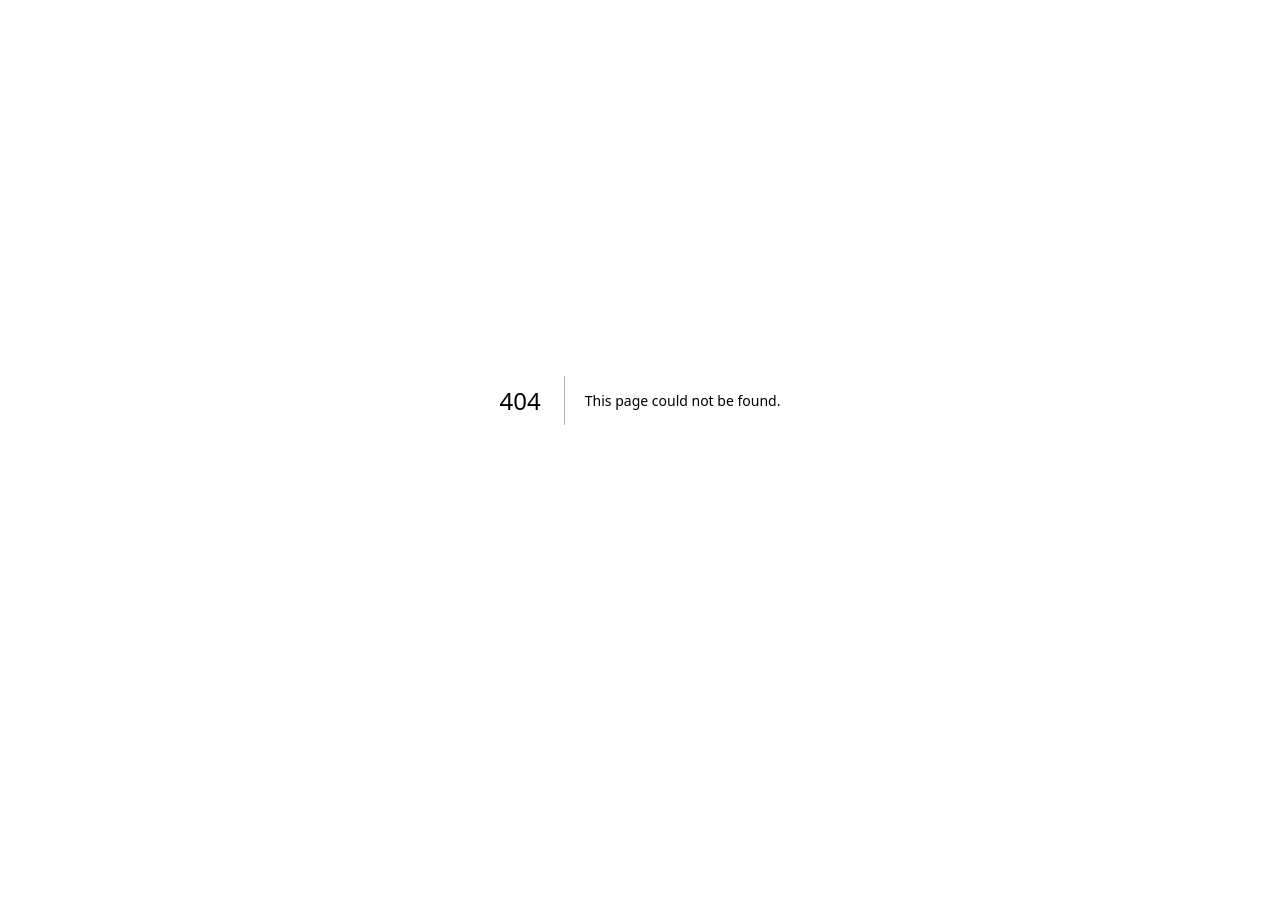
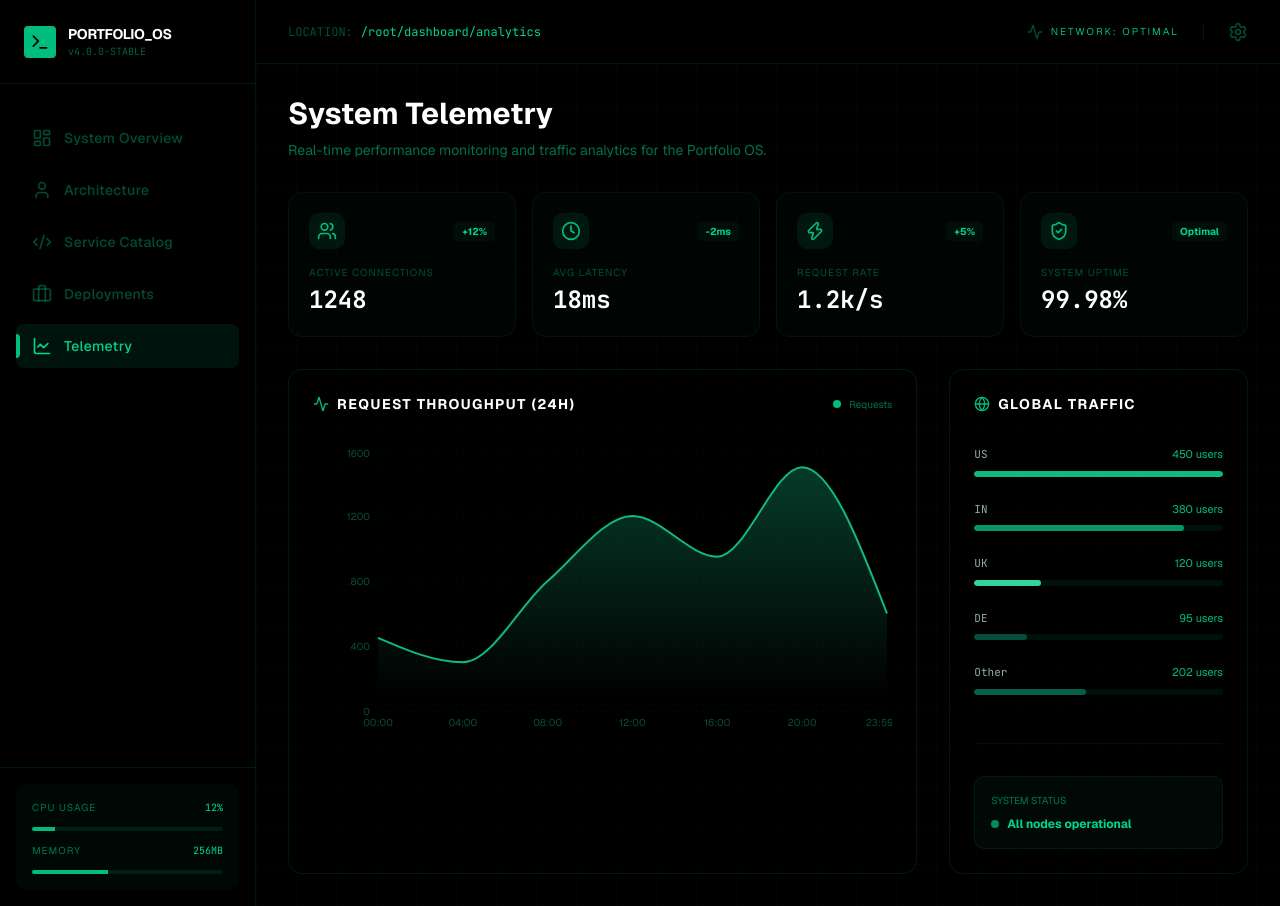
Before and after one commit to Mohith-c7/BuildByMohith, a Next.js app: page /dashboard/analytics in a window 1280 px wide. Before the commit this address had no page. Before the commit the page ends 800 px from the top, so only its background shows below. Built offline with nearby package versions, Linux system fonts and the light colour scheme.

Commit message:
feat: implement telemetry dashboard (analytics) with Recharts

```diff
--- a/package.json
+++ b/package.json
@@ -18,6 +18,7 @@
     "next": "^16.2.6",
     "react": "^19.2.6",
     "react-dom": "^19.2.6",
+    "recharts": "^3.8.1",
     "shadcn": "^4.7.0",
     "tailwind-merge": "^3.6.0",
     "three": "^0.184.0",
--- /dev/null
+++ b/src/app/dashboard/analytics/page.tsx
@@ -0,0 +1,179 @@
+"use client";
+
+import React, { useState, useEffect } from 'react';
+import { motion } from 'framer-motion';
+import {
+  AreaChart,
+  Area,
+  XAxis,
+  YAxis,
+  CartesianGrid,
+  Tooltip,
+  ResponsiveContainer,
+  BarChart,
+  Bar,
+  Cell
+} from 'recharts';
+import { Activity, Users, Clock, Zap, Globe, ShieldCheck } from 'lucide-react';
+
+const REQUEST_DATA = [
+  { time: '00:00', requests: 450, latency: 12 },
+  { time: '04:00', requests: 300, latency: 15 },
+  { time: '08:00', requests: 800, latency: 10 },
+  { time: '12:00', requests: 1200, latency: 18 },
+  { time: '16:00', requests: 950, latency: 14 },
+  { time: '20:00', requests: 1500, latency: 22 },
+  { time: '23:59', requests: 600, latency: 12 },
+];
+
+const GEOGRAPHIC_DATA = [
+  { country: 'US', users: 450, color: '#10b981' },
+  { country: 'IN', users: 380, color: '#059669' },
+  { country: 'UK', users: 120, color: '#34d399' },
+  { country: 'DE', users: 95, color: '#064e3b' },
+  { country: 'Other', users: 202, color: '#065f46' },
+];
+
+export default function AnalyticsPage() {
+  const [liveTraffic, setLiveTraffic] = useState(1247);
+
+  useEffect(() => {
+    const interval = setInterval(() => {
+      setLiveTraffic(prev => prev + Math.floor(Math.random() * 5) - 2);
+    }, 3000);
+    return () => clearInterval(interval);
+  }, []);
+
+  return (
+    <div className="space-y-8">
+      <div>
+        <h1 className="text-3xl font-bold text-white mb-2">System Telemetry</h1>
+        <p className="text-emerald-500/60 text-sm">Real-time performance monitoring and traffic analytics for the Portfolio OS.</p>
+      </div>
+
+      {/* Real-time Stats Cards */}
+      <div className="grid grid-cols-1 md:grid-cols-2 lg:grid-cols-4 gap-4">
+        {[
+          { label: 'Active Connections', value: liveTraffic, icon: Users, trend: '+12%' },
+          { label: 'Avg Latency', value: '18ms', icon: Clock, trend: '-2ms' },
+          { label: 'Request Rate', value: '1.2k/s', icon: Zap, trend: '+5%' },
+          { label: 'System Uptime', value: '99.98%', icon: ShieldCheck, trend: 'Optimal' },
+        ].map((stat, i) => (
+          <motion.div
+            key={i}
+            initial={{ opacity: 0, y: 10 }}
+            animate={{ opacity: 1, y: 0 }}
+            transition={{ delay: i * 0.1 }}
+            className="bg-emerald-900/5 border border-emerald-900/20 p-5 rounded-xl"
+          >
+            <div className="flex items-center justify-between mb-4">
+              <div className="p-2 bg-emerald-500/10 rounded-lg">
+                <stat.icon className="w-5 h-5 text-emerald-500" />
+              </div>
+              <span className="text-[10px] font-bold text-emerald-400 bg-emerald-500/5 px-2 py-0.5 rounded">
+                {stat.trend}
+              </span>
+            </div>
+            <div className="text-[10px] text-emerald-500/40 uppercase tracking-widest mb-1">{stat.label}</div>
+            <div className="text-2xl font-bold text-white font-mono">{stat.value}</div>
+          </motion.div>
+        ))}
+      </div>
+
+      <div className="grid grid-cols-1 lg:grid-cols-3 gap-8">
+        {/* Request Rate Chart */}
+        <div className="lg:col-span-2 bg-black/40 border border-emerald-900/30 rounded-xl p-6">
+          <div className="flex items-center justify-between mb-8">
+            <h3 className="text-sm font-bold text-white uppercase tracking-widest flex items-center gap-2">
+              <Activity className="w-4 h-4 text-emerald-500" />
+              Request Throughput (24h)
+            </h3>
+            <div className="flex gap-4">
+              <div className="flex items-center gap-2">
+                <div className="w-2 h-2 bg-emerald-500 rounded-full" />
+                <span className="text-[10px] text-emerald-500/60">Requests</span>
+              </div>
+            </div>
+          </div>
+
+          <div className="h-[300px] w-full">
+            <ResponsiveContainer width="100%" height="100%">
+              <AreaChart data={REQUEST_DATA}>
+                <defs>
+                  <linearGradient id="colorRequests" x1="0" y1="0" x2="0" y2="1">
+                    <stop offset="5%" stopColor="#10b981" stopOpacity={0.3}/>
+                    <stop offset="95%" stopColor="#10b981" stopOpacity={0}/>
+                  </linearGradient>
+                </defs>
+                <CartesianGrid strokeDasharray="3 3" stroke="#064e3b" vertical={false} opacity={0.1} />
+                <XAxis
+                  dataKey="time"
+                  stroke="#064e3b"
+                  fontSize={10}
+                  tickLine={false}
+                  axisLine={false}
+                />
+                <YAxis
+                  stroke="#064e3b"
+                  fontSize={10}
+                  tickLine={false}
+                  axisLine={false}
+                  tickFormatter={(value) => `${value}`}
+                />
+                <Tooltip
+                  contentStyle={{ backgroundColor: '#000', border: '1px solid #064e3b', borderRadius: '8px', fontSize: '10px' }}
+                  itemStyle={{ color: '#10b981' }}
+                />
+                <Area
+                  type="monotone"
+                  dataKey="requests"
+                  stroke="#10b981"
+                  strokeWidth={2}
+                  fillOpacity={1}
+                  fill="url(#colorRequests)"
+                />
+              </AreaChart>
+            </ResponsiveContainer>
+          </div>
+        </div>
+
+        {/* Geographic Distribution */}
+        <div className="bg-black/40 border border-emerald-900/30 rounded-xl p-6">
+          <h3 className="text-sm font-bold text-white uppercase tracking-widest flex items-center gap-2 mb-8">
+            <Globe className="w-4 h-4 text-emerald-500" />
+            Global Traffic
+          </h3>
+
+          <div className="space-y-6">
+            {GEOGRAPHIC_DATA.map((item, i) => (
+              <div key={i} className="space-y-2">
+                <div className="flex justify-between text-[11px]">
+                  <span className="text-emerald-100/70 font-mono">{item.country}</span>
+                  <span className="text-emerald-500">{item.users} users</span>
+                </div>
+                <div className="w-full h-1.5 bg-emerald-900/20 rounded-full overflow-hidden">
+                  <motion.div
+                    initial={{ width: 0 }}
+                    animate={{ width: `${(item.users / 450) * 100}%` }}
+                    className="h-full bg-emerald-500 rounded-full"
+                    style={{ backgroundColor: item.color }}
+                  />
+                </div>
+              </div>
+            ))}
+          </div>
+
+          <div className="mt-12 pt-8 border-t border-emerald-900/20">
+            <div className="p-4 bg-emerald-500/5 rounded-lg border border-emerald-500/10">
+              <div className="text-[10px] text-emerald-500/60 uppercase mb-2">System Status</div>
+              <div className="flex items-center gap-2 text-xs text-emerald-400 font-bold">
+                <span className="w-2 h-2 bg-emerald-500 rounded-full animate-pulse" />
+                All nodes operational
+              </div>
+            </div>
+          </div>
+        </div>
+      </div>
+    </div>
+  );
+}
```
Also changed, not shown: 1 other file (tests, documents, lock files or other folders).
